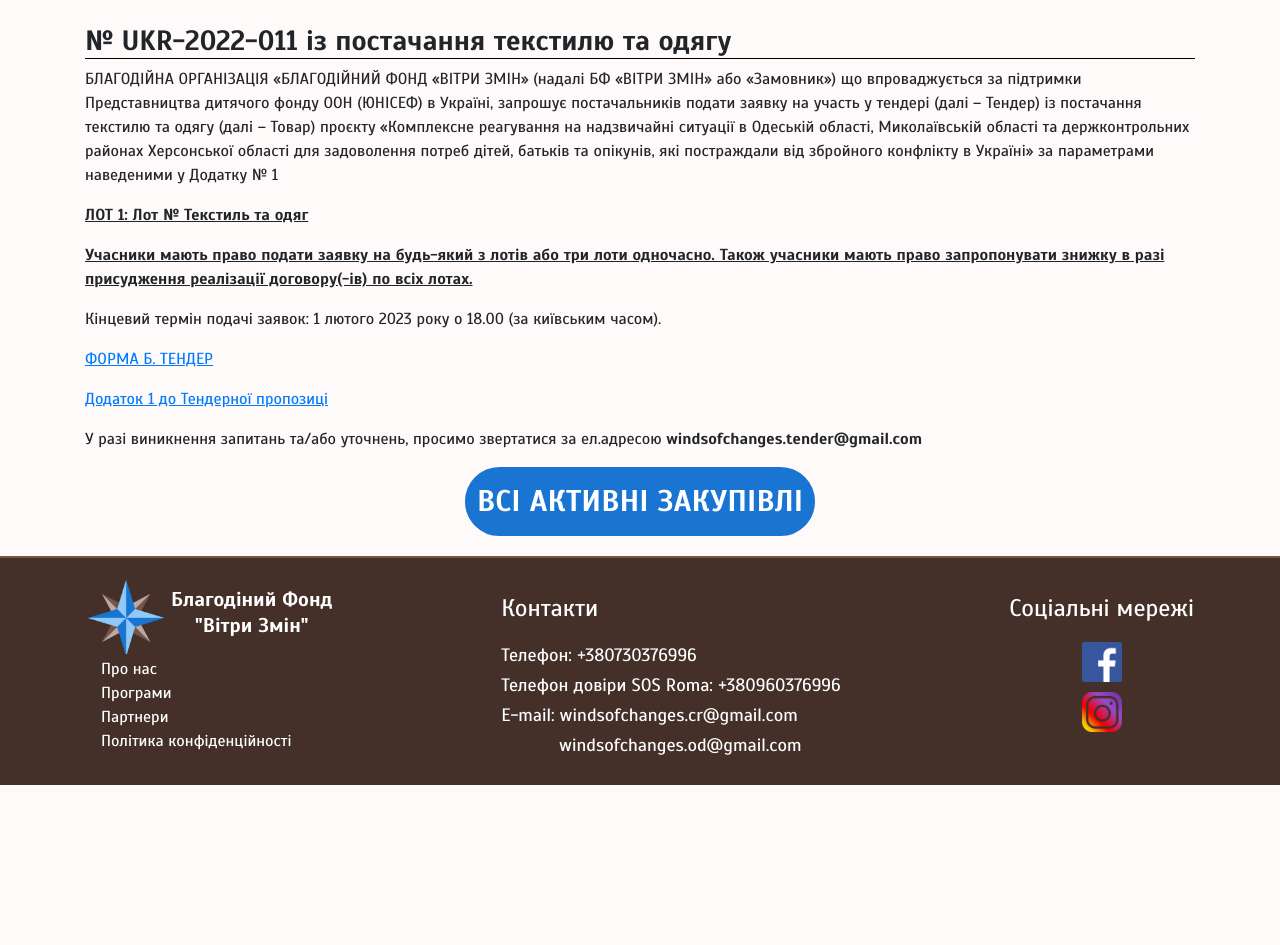
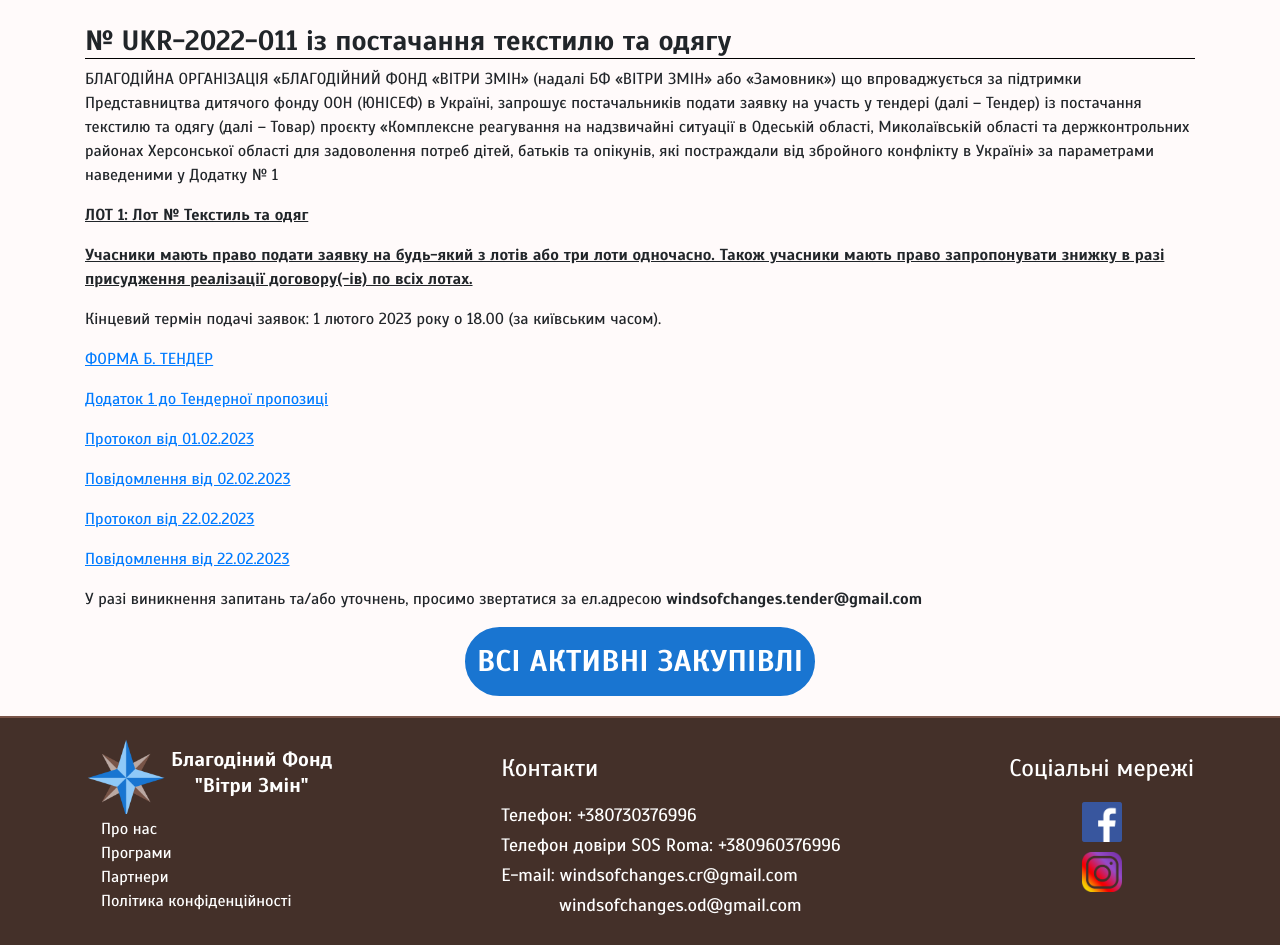
Before and after one commit to StChyrkov/winds, a Yii app: template views/site/purchase-11.php in a window 1280 px wide. Shown: the part 243-1188 px from the top of the page. Before the commit the page ends 1028 px from the top, so only its background shows below. Run offline with PHP 8.4 and a stand-in for Yii, Linux system fonts and the light colour scheme; the template is opened without the code that fills it, so the values that code supplies are empty; some libraries are stand-ins or nearby versions.

Commit message:
purchases update

```diff
--- a/views/site/index.php
+++ b/views/site/index.php
@@ -116,7 +116,7 @@
             <a href="https://www.irf.ua/" class="link" target="_blank"><img src="../logo/logo-vidrodjennya.svg" alt="vidrodjennya" class="partner-img"></a>
         </div>
         <div class="partner-card flex-container">
-            <a href="https://www.we-aid.org/berlin-odessa-express.html" class="link" target="_blank"><img src="../logo/logo-boe.png" alt="boe" class="partner-img"></a>
+            <a href="https://sites.google.com/site/nextworldnowcommunity/home" class="link" target="_blank"><img src="../logo/logo-nextworld.png" alt="nextworld" class="partner-img"></a>
         </div>
         <div class="button-container">
             <a href="partners" class="link more-button button-brown"><?= \Yii::t('app', 'БІЛЬШЕ ПАРТНЕРІВ')?></a>
--- a/views/site/partners.php
+++ b/views/site/partners.php
@@ -71,5 +71,8 @@
 		<div class="partner-card flex-container">
 			<a href="https://www.unicef.org/ukraine/" target="_blank" class="link"><img src="../logo/logo-unicef.jpg" alt="unicef" class="partner-img"></a>
 		</div>
+		<div class="partner-card flex-container">
+            <a href="https://sites.google.com/site/nextworldnowcommunity/home" class="link" target="_blank"><img src="../logo/logo-nextworld.png" alt="nextworld" class="partner-img"></a>
+        </div>
 	</div>
 </div>
--- a/views/site/purchase-11.php
+++ b/views/site/purchase-11.php
@@ -21,6 +21,10 @@
         <p>Кінцевий термін подачі заявок: 1 лютого 2023 року о 18.00 (за київським часом).</p>
         <p><a href="https://docs.google.com/document/d/1abPHSRogy9JPK_7JvonluUG_oM_UH-uo/edit#heading=h.3znysh7" class="link border-low-text" target="_blank">ФОРМА Б. ТЕНДЕР</a></p>
         <p><a href="https://docs.google.com/document/d/1E207ccbDWGDCWxM7qNwCcn4tbn1OTcFc/edit" class="link border-low-text" target="_blank">Додаток 1 до Тендерної пропозиці</a></p>
+        <p><a href="../pdf/purchase11-protocol-01.02.23.pdf" class="link border-low-text" target="_blank">Протокол вiд 01.02.2023</a></p>
+        <p><a href="../pdf/purchase11-message-02.02.23.pdf" class="link border-low-text" target="_blank">Повiдомлення вiд 02.02.2023</a></p>
+        <p><a href="../pdf/purchase11-protocol-22.02.23.pdf" class="link border-low-text" target="_blank">Протокол вiд 22.02.2023</a></p>
+        <p><a href="../pdf/purchase11-message-22.02.23.pdf" class="link border-low-text" target="_blank">Повiдомлення вiд 22.02.2023</a></p>
         <p>У разі виникнення запитань та/або уточнень, просимо звертатися за ел.адресою <b>windsofchanges.tender@gmail.com</b></p>
         <div class="flex-container disp-center">
             <a href="active-purchases" class="link more-button button-blue">ВСІ АКТИВНІ ЗАКУПІВЛІ</a>
--- a/views/site/purchase-12.php
+++ b/views/site/purchase-12.php
@@ -23,6 +23,8 @@
         <p>Кінцевий термін подачі заявок: 1 лютого 2023 року о 18.00 (за київським часом).</p>
         <p><a href="https://docs.google.com/document/d/1rzkGUZkjhWFaOrVFxUh-rFlV4vkoKz0T/edit#" class="link border-low-text" target="_blank">ФОРМА Б. ТЕНДЕР</a></p>
         <p><a href="https://docs.google.com/document/d/1umvRt8sy9LoCWgQfQz1hxnkL-a-wnBjJ/edit" class="link border-low-text" target="_blank">Додаток 1 до Тендерної пропозиці</a></p>
+        <p><a href="../pdf/purchase12-protocol-02.02.23.pdf" class="link border-low-text" target="_blank">Протокол вiд 02.02.2023</a></p>
+        <p><a href="../pdf/purchase12-message-02.02.23.pdf" class="link border-low-text" target="_blank">Повiдомлення вiд 02.02.2023</a></p>
         <p>У разі виникнення запитань та/або уточнень, просимо звертатися за ел.адресою <b>windsofchanges.tender@gmail.com</b></p>
         <div class="flex-container disp-center">
             <a href="active-purchases" class="link more-button button-blue">ВСІ АКТИВНІ ЗАКУПІВЛІ</a>
```
Also changed, not shown: views/site/active-purchases.php (+0 -9 lines), views/site/archive-purchases.php (+9 -0 lines), web/logo/logo-nextworld.png (added), 6 other files.
